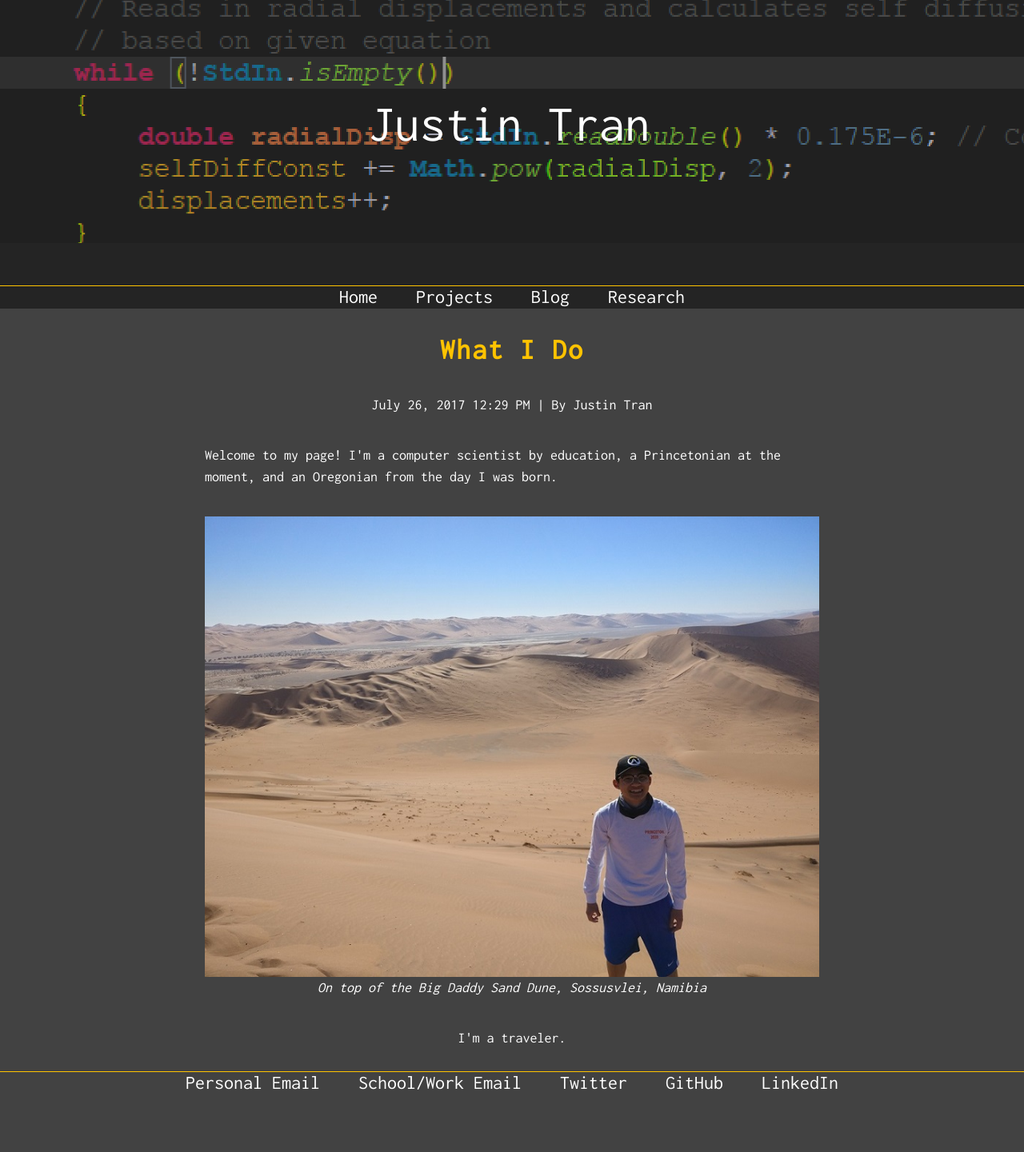
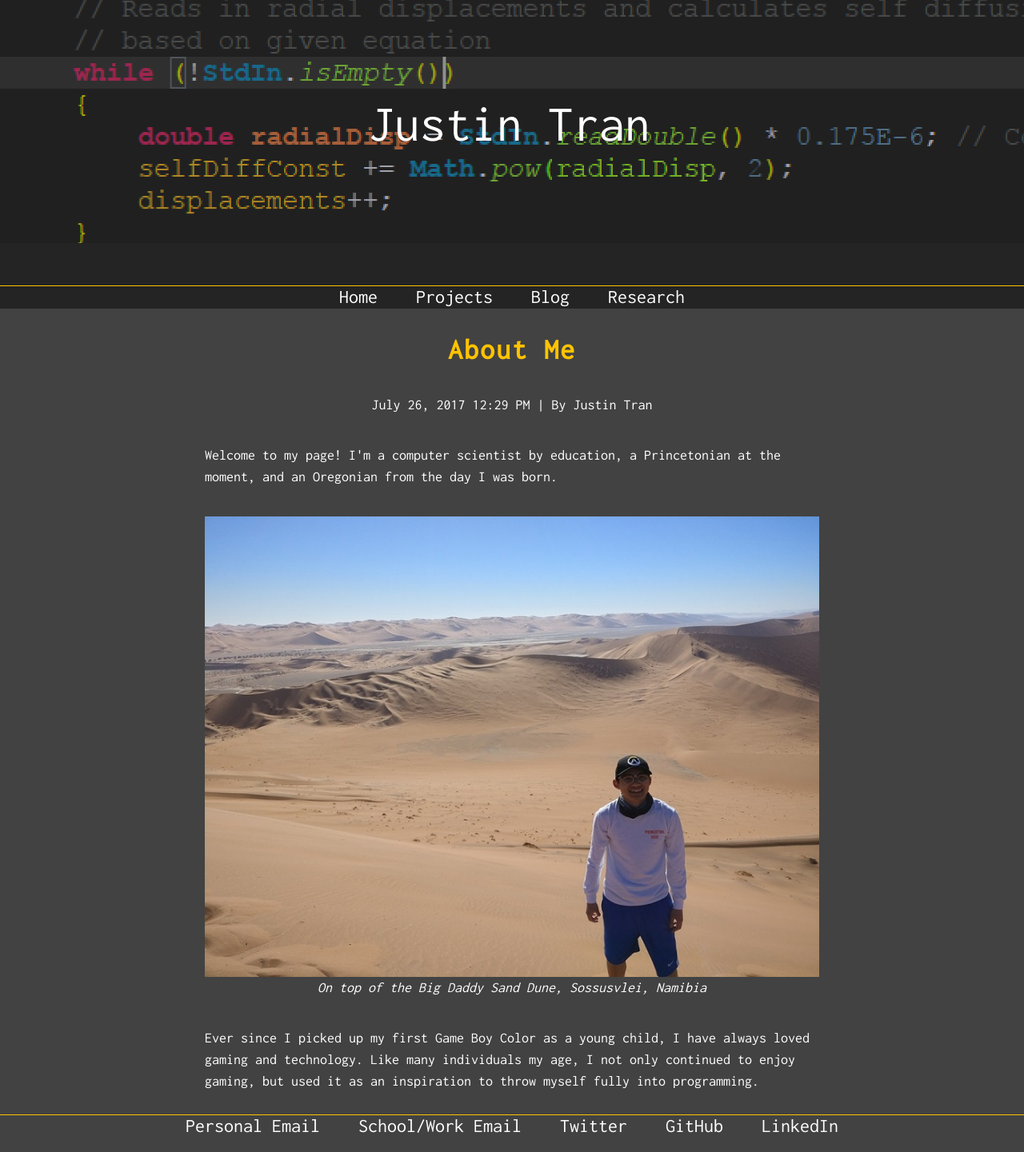
Before and after one commit to justintranjt/justintranjt.github.io, a Jekyll site: the page built from index.md, in a window 1280 px wide. Shown: the whole page at 80% size. Built offline with Jekyll 4.4.1, drawn with Linux system fonts in a browser that asks for light colours; before the commit the page ends 1387 px from its top, so only the background shows below that.

Commit message:
Update index.md

```diff
--- a/index.md
+++ b/index.md
@@ -2,8 +2,8 @@
 layout: default
 title: JT - Home Page
 ---
-<h1>What I Do</h1>
+<h1>About Me</h1>
 <p class="meta">July 26, 2017 12:29 PM | By Justin Tran</p>
 <p>Welcome to my page! I'm a computer scientist by education, a Princetonian at the moment, and an Oregonian from the day I was born.</p>
 ![]( /Sossusvlei, Namibia.jpg )*On top of the Big Daddy Sand Dune, Sossusvlei, Namibia*
-<p>I'm a traveler.</p>
+<p>Ever since I picked up my first Game Boy Color as a young child, I have always loved gaming and technology. Like many individuals my age, I not only continued to enjoy gaming, but used it as an inspiration to throw myself fully into programming.</p>
```
